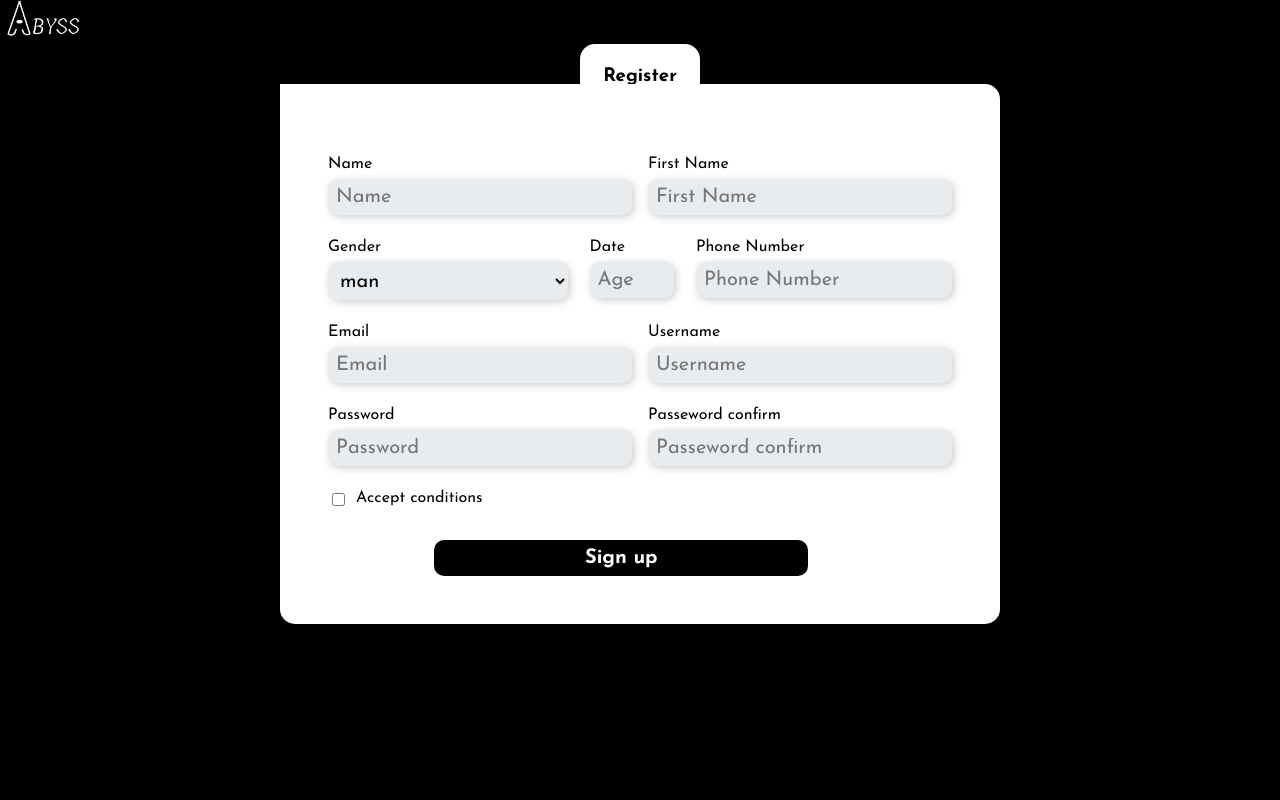
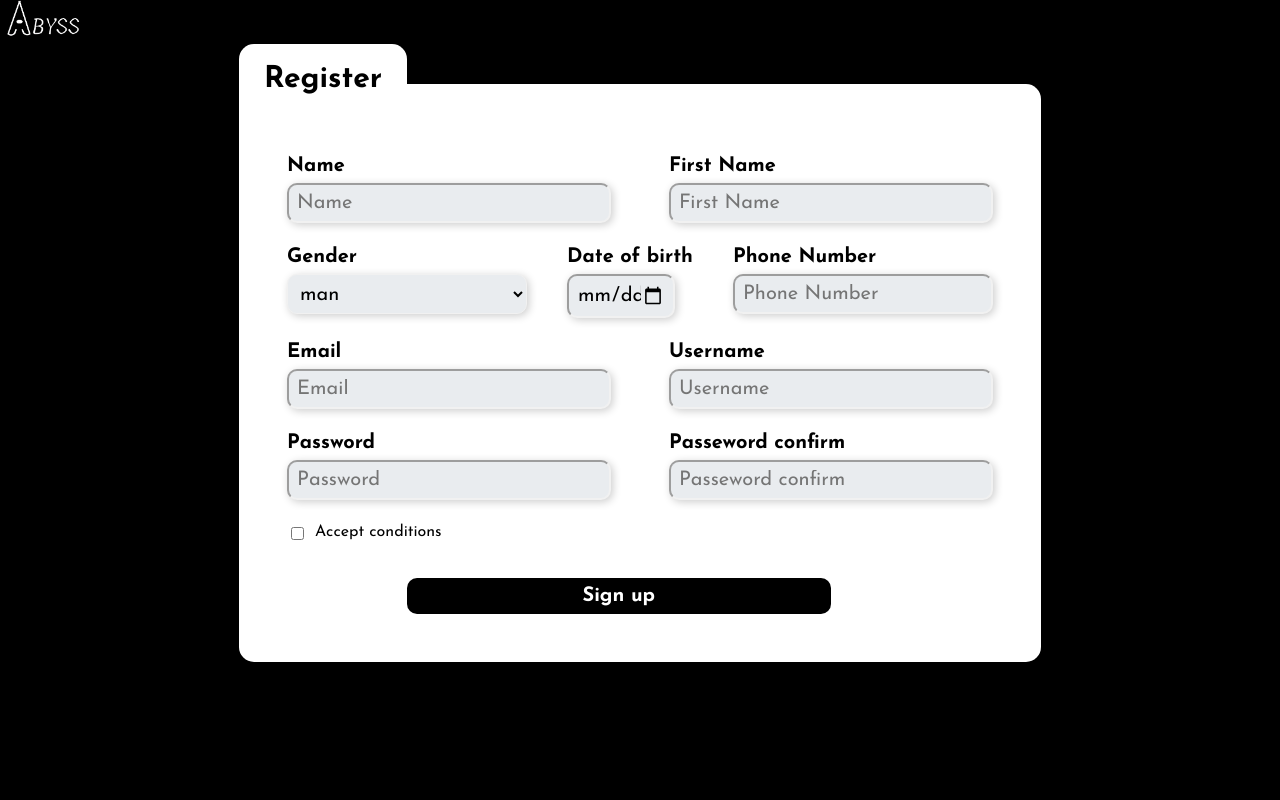
Before and after one commit to roronoa-kenzo/Projet_Annuel, a PHP site: page /register.php in a window 1280 px wide. Run offline with PHP 8.4, Linux system fonts and the light colour scheme.

Commit message:
netoyage css

```diff
--- a/public/css/style.css
+++ b/public/css/style.css
@@ -207,7 +207,7 @@ body, html {
     width : 100px;
     height : 100px;
   }
-/*------------------------------ COnnexion disagn / Register--------------------*/
+/*------------------------------ COnnexion page ----------------------------*/
   .containerForm{
     display: flex;
     flex-direction: column;
@@ -309,3 +309,103 @@ body, html {
   .buttonSubmit:hover{
     background-color: grey;
   }
+  /*-------------------- register page ------------------------------*/
+  .FormRegister {
+    background-color: white;
+    border-radius: 0 15px 15px 15px;
+    font-family: "Josefin Sans", sans-serif;
+    padding: 3rem;
+}
+
+.labelRegister {
+    display: flex;
+    font-size: 20px;
+    font-weight: bolder;
+}
+
+.bodyRegister {
+    background-color: black;
+    width: 100%;
+    height: 100%;
+}
+
+.containerSign {
+    width: 40vh;
+}
+
+.h3Div {
+    background-color: white;
+    width: 10rem;
+    padding: 4px;
+    border-radius: 15px 15px 0 0;
+    height: 2rem;
+    display: flex;
+    justify-content: center;
+}
+.h3Register{
+    margin-top: 10%;
+    font-size: 30px;
+    z-index: 1;
+}
+.divcenter {
+    display: grid;
+    align-items: center;
+    justify-content: center;
+    width: 100%;
+}
+
+.doubleDiv {
+    display: flex;
+    gap: 5vh;
+    margin-top: 3vh;
+    justify-content: space-between;
+}
+
+.inputSign {
+    border-radius: 10px;
+    margin-top: 5px;
+    width: 68vh;
+    padding: 1vh;
+    background-color: #e9ecef;
+    font-size: 20px;
+    font-family: "Josefin Sans", sans-serif;
+    border: none;
+    box-shadow: 2px 2px 8px rgba(0, 0, 0, 0.2);
+}
+
+.demiInput {
+    border-radius: 10px;
+    margin-top: 7px;
+    width: 38vh;
+    padding: 1vh;
+    background-color: #e9ecef;
+    font-size: 20px;
+    font-family: "Josefin Sans", sans-serif;
+    border-color: #f1f1f1;
+    box-shadow: 2px 2px 8px rgba(0, 0, 0, 0.2);
+}
+
+.triDiv {
+    border-radius: 10px;
+    margin-top: 7px;
+    width: 30vh;
+    padding: 1vh;
+    background-color: #e9ecef;
+    font-size: 20px;
+    font-family: "Josefin Sans", sans-serif;
+    border-color: #f1f1f1;
+
+    box-shadow: 2px 2px 8px rgba(0, 0, 0, 0.2);
+}
+
+.DivAllResgister {
+    display: grid;
+    justify-content: center;
+    align-items: center;
+}
+
+.LastDiv {
+    display: flex;
+    gap: 1vh;
+    margin-top: 3vh;
+}
--- a/view/register.php
+++ b/view/register.php
@@ -11,119 +11,33 @@
     <link href="https://fonts.googleapis.com/css2?family=Josefin+Sans:ital,wght@0,100..700;1,100..700&display=swap"
         rel="stylesheet">
     <link rel="icon" type="../image/png" href="../public/img/abyssicon.png">
-    <style>
-        .FormRegister {
-            background-color: white;
-            border-radius: 0 15px 15px 15px;
-            font-family: "Josefin Sans", sans-serif;
-            padding: 3rem;
-        }
-
-        label {
-            display: flex;
-        }
-
-        body {
-            background-color: black;
-            width: 100%;
-            height: 100%;
-        }
-
-        .containerSign {
-            width: 40vh;
-        }
-
-        .h3 {
-            background-color: white;
-            width: 7rem;
-            padding: 4px;
-            border-radius: 15px 15px 0 0;
-            height: 2rem;
-            display: flex;
-            justify-content: center;
-        }
-
-        .divcenter {
-            display: grid;
-            align-items: center;
-            justify-content: center;
-            width: 100%;
-        }
-
-        .doubleDiv {
-            display: flex;
-            gap: 2vh;
-            margin-top: 3vh;
-            justify-content: space-between;
-        }
-
-        .inputSign {
-            border-radius: 10px;
-            margin-top: 5px;
-            width: 68vh;
-            padding: 1vh;
-            background-color: #e9ecef;
-            font-size: 20px;
-            font-family: "Josefin Sans", sans-serif;
-            border: none;
-            box-shadow: 2px 2px 8px rgba(0, 0, 0, 0.2);
-        }
-
-        .demiInput {
-            border-radius: 10px;
-            margin-top: 7px;
-            width: 36vh;
-            padding: 1vh;
-            background-color: #e9ecef;
-            font-size: 20px;
-            font-family: "Josefin Sans", sans-serif;
-            border: none;
-            box-shadow: 2px 2px 8px rgba(0, 0, 0, 0.2);
-        }
-        .triDiv{
-            border-radius: 10px;
-            margin-top: 7px;
-            width: 30vh;
-            padding: 1vh;
-            background-color: #e9ecef;
-            font-size: 20px;
-            font-family: "Josefin Sans", sans-serif;
-            border: none;
-            box-shadow: 2px 2px 8px rgba(0, 0, 0, 0.2);
-        }
-        .LastDiv{
-            display: flex;
-            gap: 1vh;
-            margin-top: 3vh;
-        }
-    </style>
 </head>
 
-<body>
+<body class="bodyRegister">
     <nav>
         <img src="../public/img/icon.png" class="logo" alt="">
     </nav>
-    <div class="DivAll">
-        <div class="h3">
-            <h3>Register</h3>
+    <div class="DivAllResgister">
+        <div class="h3Div">
+            <h3 class="h3Register">Register</h3>
         </div>
         <form action="login.php" class="FormRegister" method="post">
 
             <div class="doubleDiv">
                 <div>
-                    <label for="name">Name</label>
+                    <label for="name" class="labelRegister">Name</label>
                     <input type="text" class="demiInput" name="name" placeholder="Name" id="name">
                 </div>
                 <div>
-                    <label for="firstname">First Name</label>
+                    <label for="firstname" class="labelRegister">First Name</label>
                     <input type="text" class="demiInput" name="firstname" placeholder="First Name" id="firstname">
                 </div>
             </div>
 
             <!--a faire autrement -->
-            <div class="doubleDiv">
+            <div class="doubleDiv" >
                 <div>
-                    <label for="gender">Gender</label>
+                    <label for="gender" class="labelRegister">Gender</label>
 
                     <select name="gender" class="triDiv" required>
                         <option value="man">man</option>
@@ -134,34 +48,34 @@
 
                 <!--a faire autrement -->
                 <div style="">
-                    <label for="age">Date</label>
-                    <input type="text"  class="triDiv" style="width:4.3rem" name="age" placeholder="Age" id="age" required>
+                    <label for="age" class="labelRegister">Date of birth</label>
+                    <input type="Date" class="triDiv" style="width:11vh" name="date" placeholder="Birth" id="date" required>
                 </div>
                 <div>
-                    <label for="phone">Phone Number</label>
-                    <input type="text" name="phone"  class="triDiv" placeholder="Phone Number" id="phone" required>
+                    <label for="phone" class="labelRegister">Phone Number</label>
+                    <input type="text" name="phone" class="triDiv" placeholder="Phone Number" id="phone" required>
                 </div>
             </div>
 
             <div class="doubleDiv">
                 <div>
-                    <label for="email">Email</label>
+                    <label for="email" class="labelRegister">Email</label>
                     <input type="email" class="demiInput" name="email" placeholder="Email" id="email" required>
                 </div>
 
                 <div>
-                    <label for="username">Username</label>
+                    <label for="username" class="labelRegister">Username</label>
                     <input type="text" class="demiInput" name="username" placeholder="Username" id="username" required>
                 </div>
             </div>
 
             <div class="doubleDiv">
                 <div>
-                    <label for="password">Password</label>
+                    <label for="password" class="labelRegister">Password</label>
                     <input type="password" class="demiInput" name="password" placeholder="Password" id="password">
                 </div>
                 <div>
-                    <label for="passwordbis">Passeword confirm</label>
+                    <label for="passwordbis" class="labelRegister">Passeword confirm</label>
                     <input type="password" class="demiInput" name="passwordbis" placeholder="Passeword confirm"
                         id="passwordbis" required>
                 </div>
```
